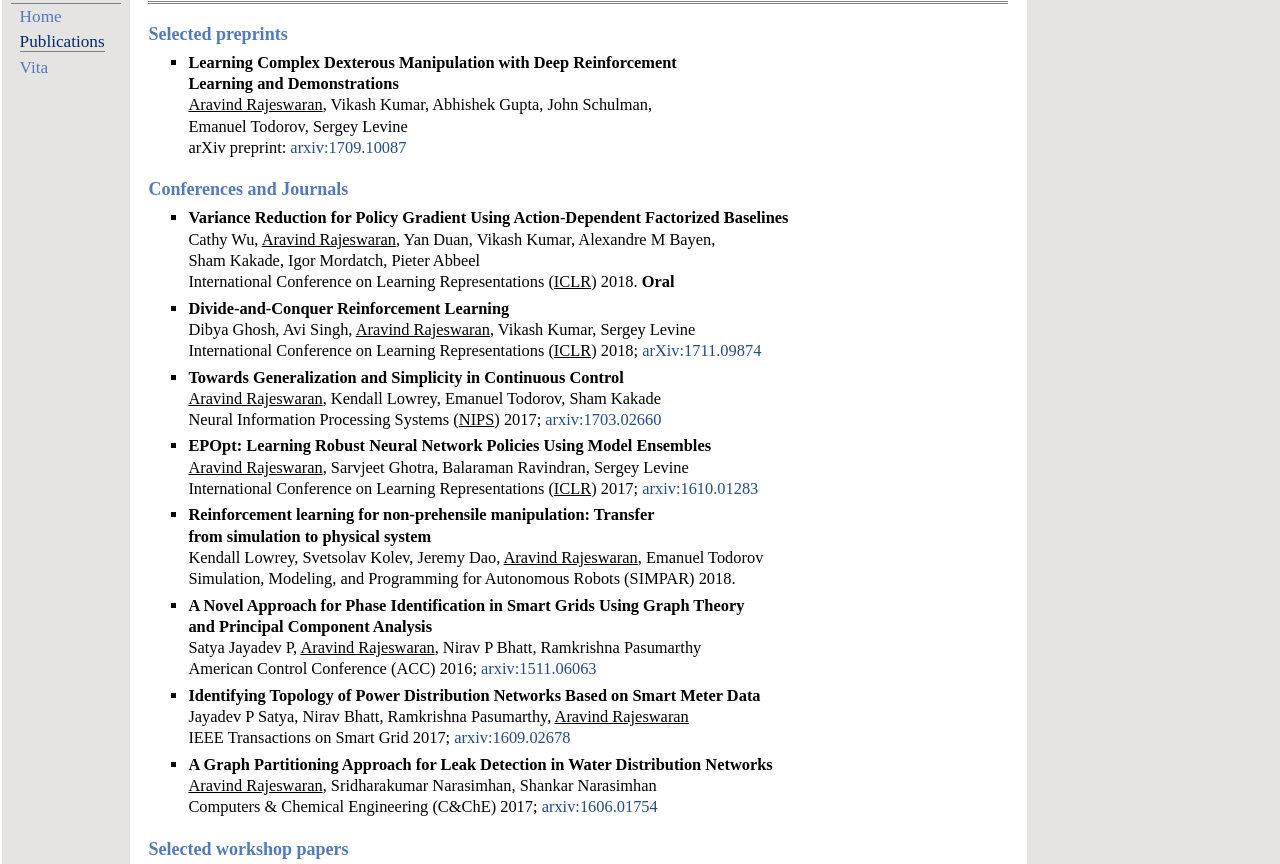
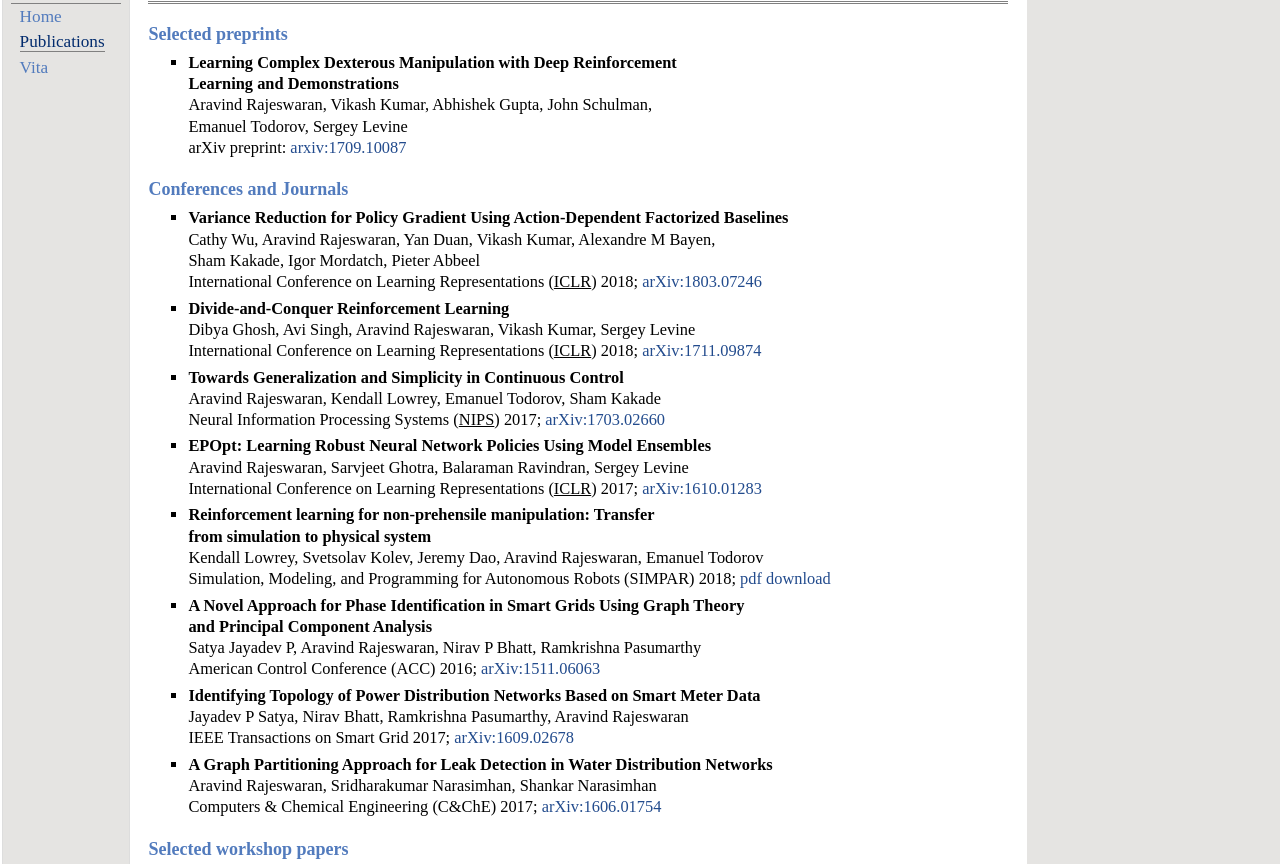
Before and after one commit to aravindr93/aravindr93.github.io, a plain HTML site: page publications.html in a window 1280 px wide. Shown: the part 48-912 px from the top of the page. Drawn offline with Linux system fonts and the light colour scheme.

Commit message:
prepping for cse webpage

```diff
--- a/publications.html
+++ b/publications.html
@@ -33,7 +33,7 @@ try {
 <ul>
 <li><p><b>Learning Complex Dexterous Manipulation with Deep Reinforcement <br />
 Learning and Demonstrations</b> <br />
-<u>Aravind Rajeswaran</u>, Vikash Kumar, Abhishek Gupta, John Schulman, <br />
+Aravind Rajeswaran, Vikash Kumar, Abhishek Gupta, John Schulman, <br />
 Emanuel Todorov, Sergey Levine <br />
 arXiv preprint: <a href="https://arxiv.org/abs/1709.10087" target=&ldquo;blank&rdquo;>arxiv:1709.10087</a></p>
 </li>
@@ -41,48 +41,48 @@ arXiv preprint: <a href="https://arxiv.org/abs/1709.10087" target=&ldquo;blank&r
 <h3>Conferences and Journals</h3>
 <ul>
 <li><p><b>Variance Reduction for Policy Gradient Using Action-Dependent Factorized Baselines</b> <br />
-Cathy Wu, <u>Aravind Rajeswaran</u>, Yan Duan, Vikash Kumar, Alexandre M Bayen, <br />
+Cathy Wu, Aravind Rajeswaran, Yan Duan, Vikash Kumar, Alexandre M Bayen, <br />
 Sham Kakade, Igor Mordatch, Pieter Abbeel <br />
-International Conference on Learning Representations (<u>ICLR</u>) 2018. <b>Oral</b></p>
+International Conference on Learning Representations (<u>ICLR</u>) 2018; <a href="https://arxiv.org/abs/1803.07246" target=&ldquo;blank&rdquo;>arXiv:1803.07246</a></p>
 </li>
 <li><p><b>Divide-and-Conquer Reinforcement Learning</b> <br />
-Dibya Ghosh, Avi Singh, <u>Aravind Rajeswaran</u>, Vikash Kumar, Sergey Levine <br />
+Dibya Ghosh, Avi Singh, Aravind Rajeswaran, Vikash Kumar, Sergey Levine <br />
 International Conference on Learning Representations (<u>ICLR</u>) 2018; <a href="https://arxiv.org/abs/1711.09874" target=&ldquo;blank&rdquo;>arXiv:1711.09874</a></p>
 </li>
 <li><p><b>Towards Generalization and Simplicity in Continuous Control</b> <br />
-<u>Aravind Rajeswaran</u>, Kendall Lowrey, Emanuel Todorov, Sham Kakade <br />
-Neural Information Processing Systems (<u>NIPS</u>) 2017; <a href="https://arxiv.org/abs/1703.02660" target=&ldquo;blank&rdquo;>arxiv:1703.02660</a></p>
+Aravind Rajeswaran, Kendall Lowrey, Emanuel Todorov, Sham Kakade <br />
+Neural Information Processing Systems (<u>NIPS</u>) 2017; <a href="https://arxiv.org/abs/1703.02660" target=&ldquo;blank&rdquo;>arXiv:1703.02660</a></p>
 </li>
 <li><p><b>EPOpt: Learning Robust Neural Network Policies Using Model Ensembles</b> <br />
-<u>Aravind Rajeswaran</u>, Sarvjeet Ghotra, Balaraman Ravindran, Sergey Levine  <br />
-International Conference on Learning Representations (<u>ICLR</u>) 2017; <a href="https://arxiv.org/abs/1610.01283" target=&ldquo;blank&rdquo;>arxiv:1610.01283</a></p>
+Aravind Rajeswaran, Sarvjeet Ghotra, Balaraman Ravindran, Sergey Levine  <br />
+International Conference on Learning Representations (<u>ICLR</u>) 2017; <a href="https://arxiv.org/abs/1610.01283" target=&ldquo;blank&rdquo;>arXiv:1610.01283</a></p>
 </li>
 <li><p><b>Reinforcement learning for non-prehensile manipulation: Transfer <br />
 from simulation to physical system</b> <br />
-Kendall Lowrey, Svetsolav Kolev, Jeremy Dao, <u>Aravind Rajeswaran</u>, Emanuel Todorov <br />
-Simulation, Modeling, and Programming for Autonomous Robots (SIMPAR) 2018.</p>
+Kendall Lowrey, Svetsolav Kolev, Jeremy Dao, Aravind Rajeswaran, Emanuel Todorov <br />
+Simulation, Modeling, and Programming for Autonomous Robots (SIMPAR) 2018; <a href="https://homes.cs.washington.edu/~todorov/papers/LowreySIMPAR18.pdf" target=&ldquo;blank&rdquo;>pdf download</a></p>
 </li>
 <li><p><b>A Novel Approach for Phase Identification in Smart Grids Using Graph Theory <br /> and Principal Component Analysis</b> <br />
-Satya Jayadev P, <u>Aravind Rajeswaran</u>, Nirav P Bhatt, Ramkrishna Pasumarthy <br />
-American Control Conference (ACC) 2016; <a href="http://arxiv.org/abs/1511.06063" target=&ldquo;blank&rdquo;>arxiv:1511.06063</a></p>
+Satya Jayadev P, Aravind Rajeswaran, Nirav P Bhatt, Ramkrishna Pasumarthy <br />
+American Control Conference (ACC) 2016; <a href="http://arxiv.org/abs/1511.06063" target=&ldquo;blank&rdquo;>arXiv:1511.06063</a></p>
 </li>
 <li><p><b>Identifying Topology of Power Distribution Networks Based on Smart Meter Data</b> <br />
-Jayadev P Satya, Nirav Bhatt, Ramkrishna Pasumarthy, <u>Aravind Rajeswaran</u> <br />
-IEEE Transactions on Smart Grid 2017; <a href="https://arxiv.org/abs/1609.02678" target=&ldquo;blank&rdquo;>arxiv:1609.02678</a></p>
+Jayadev P Satya, Nirav Bhatt, Ramkrishna Pasumarthy, Aravind Rajeswaran <br />
+IEEE Transactions on Smart Grid 2017; <a href="https://arxiv.org/abs/1609.02678" target=&ldquo;blank&rdquo;>arXiv:1609.02678</a></p>
 </li>
 <li><p><b>A Graph Partitioning Approach for Leak Detection in Water Distribution Networks</b> <br />
-<u>Aravind Rajeswaran</u>, Sridharakumar Narasimhan, Shankar Narasimhan <br />
-Computers &amp; Chemical Engineering (C&amp;ChE) 2017; <a href="https://arxiv.org/abs/1606.01754" target=&ldquo;blank&rdquo;>arxiv:1606.01754</a></p>
+Aravind Rajeswaran, Sridharakumar Narasimhan, Shankar Narasimhan <br />
+Computers &amp; Chemical Engineering (C&amp;ChE) 2017; <a href="https://arxiv.org/abs/1606.01754" target=&ldquo;blank&rdquo;>arXiv:1606.01754</a></p>
 </li>
 </ul>
 <h3>Selected workshop papers</h3>
 <ul>
 <li><p><b>A Linear Time Algorithm to Compute the Natural Policy Gradient</b> <br />
-<u>Aravind Rajeswaran</u>, Rahul Kidambi, Sham Kakade <br />
+Aravind Rajeswaran, Rahul Kidambi, Sham Kakade <br />
 <a href="https://sites.google.com/view/deeprl-symposium-nips2017/" target=&ldquo;blank&rdquo;>DeepRL Symposium</a> (NIPS) 2017.</p>
 </li>
 <li><p><b>Hand Manipulation Suite: A Benchmark for Dexterous Manipulation</b> <br />
-Vikash Kumar, <u>Aravind Rajeswaran</u>, Abhishek Gupta, Emanuel Todorov, Sergey Levine <br />
+Vikash Kumar, Aravind Rajeswaran, Abhishek Gupta, Emanuel Todorov, Sergey Levine <br />
 <a href="https://sites.google.com/site/rss17learningtoplan/" target=&ldquo;blank&rdquo;>Learning from Demonstrations Workshop</a> (RSS) 2017.</p>
 </li>
 </ul>
```
Also changed, not shown: index.html (+6 -5 lines), 2 other files.
